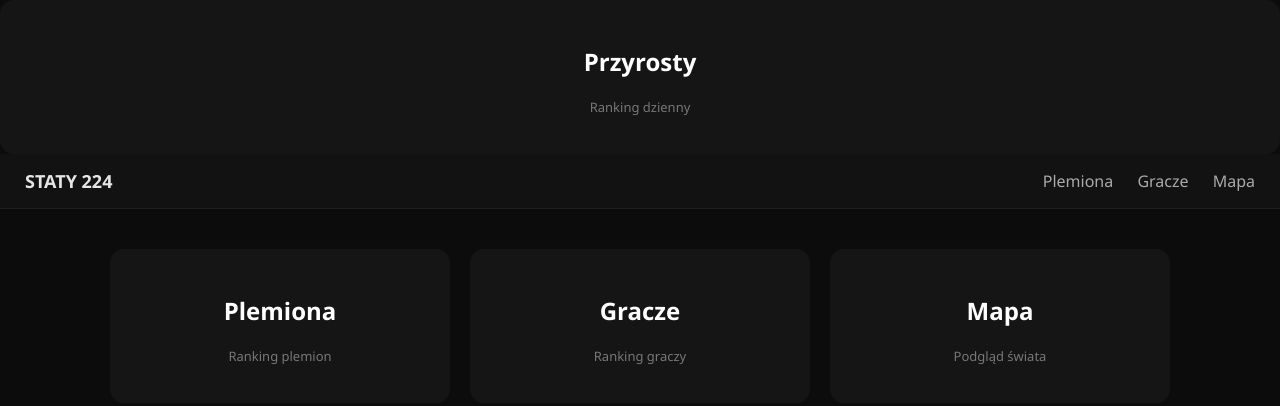
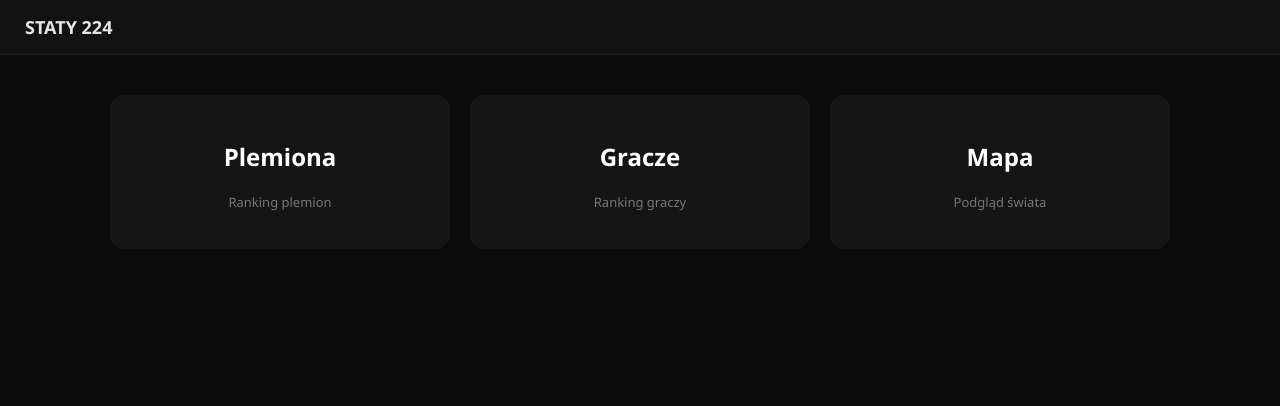
Before and after one commit to pgnnnnnn/plemiona-staty, a website: page public/index.html in a window 1280 px wide. Drawn offline with Linux system fonts and the light colour scheme.

Commit message:
Update index.html

```diff
--- a/public/index.html
+++ b/public/index.html
@@ -1,26 +1,14 @@
 <!DOCTYPE html>
-<html>
+<html lang="pl">
 <head>
 <meta charset="UTF-8">
-<title>Staty 224</title>
+<title>Statystyki 224</title>
 <link rel="stylesheet" href="style.css">
 </head>
 <body>
 
-<div class="card">
-<a href="/gain.html">
-<h2>Przyrosty</h2>
-<p class="muted">Ranking dzienny</p>
-</a>
-</div>
-
 <div class="nav">
   <div class="logo">STATY 224</div>
-  <div>
-    <a href="/tribes.html">Plemiona</a>
-    <a href="/players.html">Gracze</a>
-    <a href="/map.html">Mapa</a>
-  </div>
 </div>
 
 <div class="container">
```
